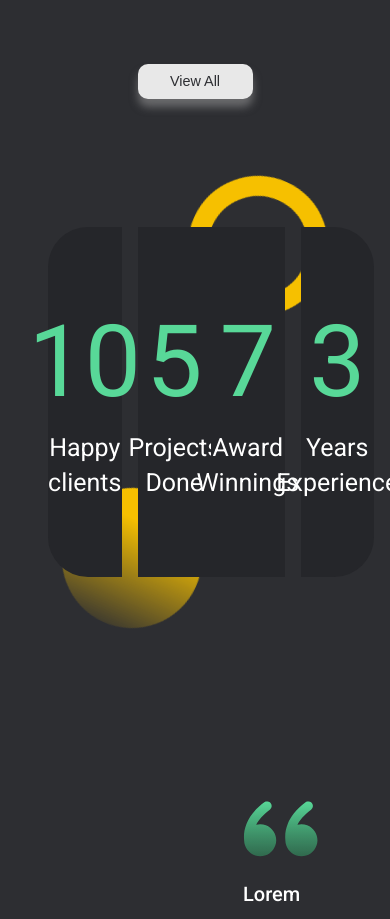
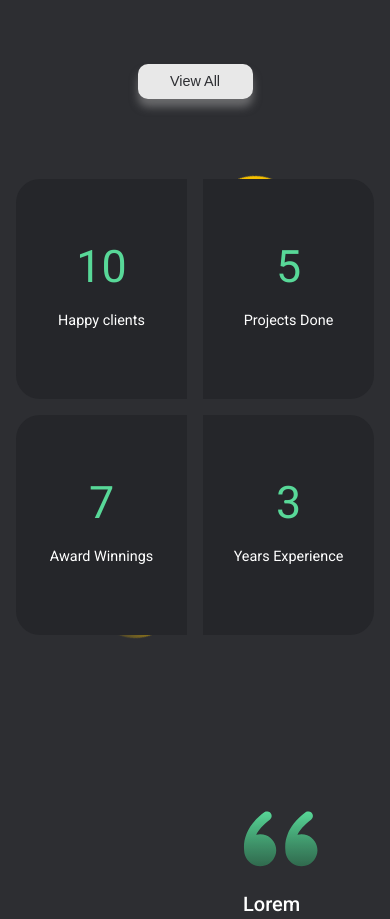
Before and after one commit to tersoo-ahire/Portfolio, a React (Vite) app in the folder project/: page / in a window 390 px wide. Shown: the part 5460-6379 px from the top of the page. Built offline with nearby package versions, Linux system fonts and the light colour scheme.

Commit message:
made projects section mobile responsive

```diff
--- a/project/src/pages/Home.jsx
+++ b/project/src/pages/Home.jsx
@@ -94,6 +94,7 @@ function Home(){
                 <div className="card-circle1">
                     <div className="card-circle1-inner"></div>
                 </div>
+
                 <div className="section-three-left">
                     <div className="card1">
                         <div className="card-p1">10</div>
@@ -104,6 +105,7 @@ function Home(){
                         <div className="card-p2">Projects Done</div>
                     </div>
                 </div>
+
                 <div className="section-three-right">
                     <div className="card3">
                         <div className="card-p1">7</div>
@@ -114,6 +116,7 @@ function Home(){
                         <div className="card-p2">Years Experience</div>
                     </div>
                 </div>
+
                 <div className="card-circle2">
                     <div className="card-circle2-inner"></div>
                 </div>
--- a/project/src/styles/App.css
+++ b/project/src/styles/App.css
@@ -504,6 +504,7 @@ button:hover {
 
 .section-three {
   display: flex;
+  width: 100%;
   flex-direction: row;
   padding: 6em 3em;
   height: auto;
@@ -511,13 +512,13 @@ button:hover {
   position: relative;
 }
 
-.section-three-left{
+.section-three-left {
   display: flex;
   width: 50%;
   gap: 1em;
 }
 
-.section-three-right{
+.section-three-right {
   display: flex;
   width: 50%;
   gap: 1em;
@@ -608,7 +609,7 @@ button:hover {
   bottom: 65px;
   z-index: -1;
   animation-name: leftcircle;
-  animation-duration: 100s;
+  animation-duration: 50s;
   animation-timing-function: linear;
   animation-iteration-count: infinite;
 }
@@ -649,7 +650,7 @@ button:hover {
   top: 65px;
   z-index: -1;
   animation-name: rightcircle;
-  animation-duration: 100s;
+  animation-duration: 50s;
   animation-timing-function: linear;
   animation-iteration-count: infinite;
 }
--- a/project/src/styles_mobile/App.css
+++ b/project/src/styles_mobile/App.css
@@ -296,4 +296,47 @@
     .viewall > a {
         font-size: 0.9rem;
     }
+
+    .section-three {
+        flex-direction: column;
+        padding: 3em 1em;
+    }
+
+    .section-three-left, .section-three-right {
+        width: 100%;
+    }
+
+    .card1, .card3 {
+        height: 220px;
+        border-radius: 24px 0px 0px 24px;
+        padding: 0em 0.5em;
+    }
+
+    .card2, .card4 {
+        height: 220px;
+        border-radius: 0px 24px 24px 0px;
+        padding: 0em 0.5em;
+    }
+
+    .card-p1 {
+        font-size: 2.8rem;
+    }
+
+    .card-p2 {
+        font-size: 0.9rem;
+    }
+
+    .card-circle1 {
+        width: 50px;
+        height: 50px;
+        left: 15px;
+        bottom: 5px;
+    }
+
+    .card-circle2 {
+        width: 50px;
+        height: 50px;
+        right: 15px;
+        top: 5px;
+    }
 }
```
